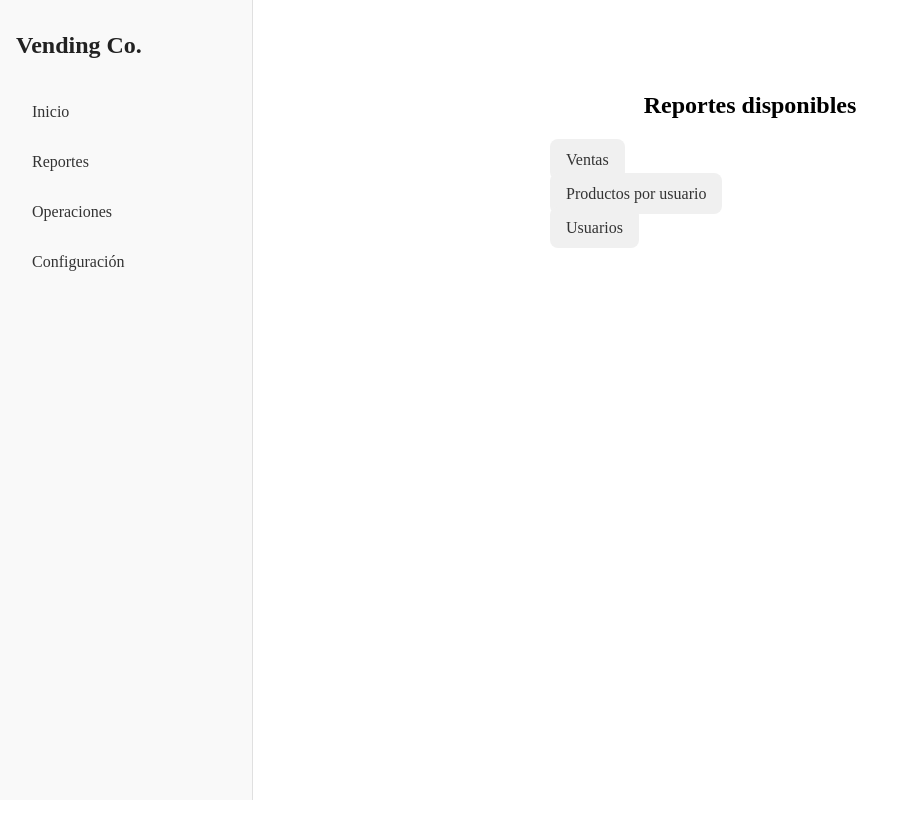
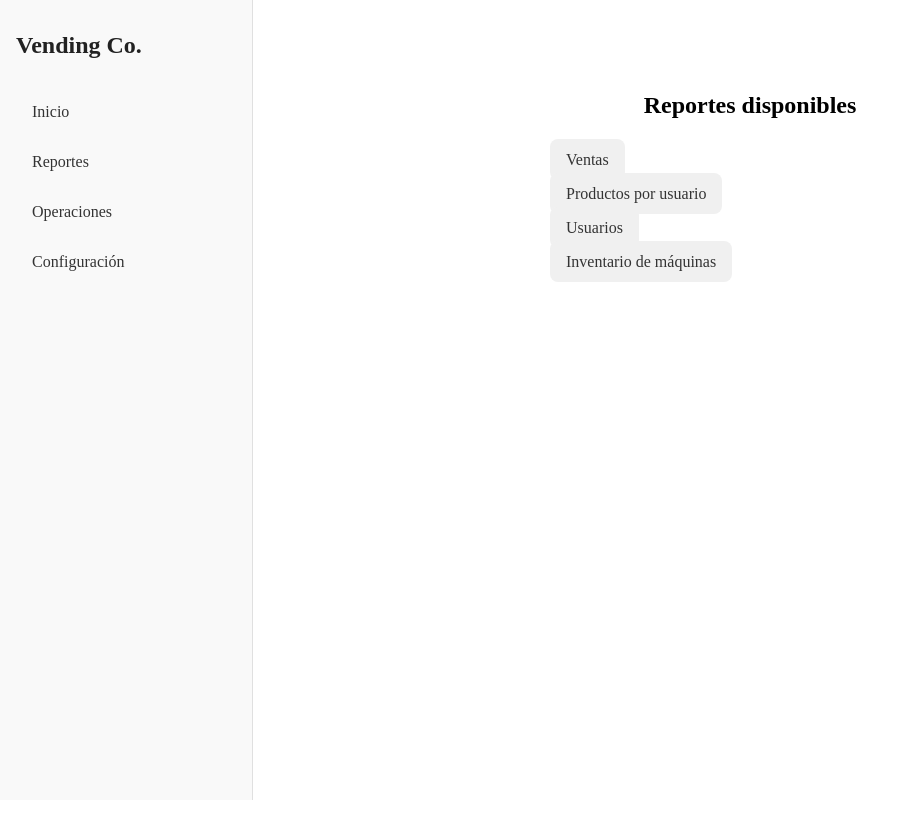
Before and after one commit to CarlosServin18/vending-manager, an Angular app: page /reportes in a window 1280 px wide. Shown: the whole page, without its empty margins (0-902 px from the left). Built offline with nearby package versions, Linux system fonts and the light colour scheme.

Commit message:
Route inventario under reportes

```diff
--- a/src/app/app.html
+++ b/src/app/app.html
@@ -3,7 +3,7 @@
   <aside class="sidebar" *ngIf="!isAuthRoute">
     <div class="brand">Vending Co.</div>
     <nav class="menu">
-      <a routerLink="/" routerLinkActive="active">Inicio</a>
+      <a routerLink="/inicio" routerLinkActive="active">Inicio</a>
       <a routerLink="/reportes" routerLinkActive="active">Reportes</a>
       <a routerLink="/operaciones" routerLinkActive="active">Operaciones</a>
       <a routerLink="/configuracion" routerLinkActive="active">Configuración</a>
--- a/src/app/app.routes.ts
+++ b/src/app/app.routes.ts
@@ -3,6 +3,11 @@ import { Routes } from '@angular/router';
 export const routes: Routes = [
   {
     path: '',
+    redirectTo: 'auth',
+    pathMatch: 'full'
+  },
+  {
+    path: 'inicio',
     loadChildren: () =>
       import('./features/inicio/inicio.module').then(m => m.InicioModule)
   },
--- a/src/app/features/auth/pages/login/login.ts
+++ b/src/app/features/auth/pages/login/login.ts
@@ -17,7 +17,7 @@ export class LoginComponent {
 
   login() {
     if (this.username && this.password) {
-      this.router.navigate(['/']); // o a dashboard
+      this.router.navigate(['/inicio']);
     } else {
       alert('Datos incorrectos');
     }
--- a/src/app/features/inicio/pages/home/home.html
+++ b/src/app/features/inicio/pages/home/home.html
@@ -4,6 +4,7 @@
 
   <div class="menu">
     <a routerLink="/reportes/usuarios/ventas" class="card">📊 Reportes</a>
+    <a routerLink="/reportes/vending/inventario" class="card">📦 Inventario</a>
     <a routerLink="/reportes" class="card">⚙️ Operaciones</a>
     <a routerLink="/configuracion" class="card">🔧 Configuración</a>
   </div>
--- /dev/null
+++ b/src/app/features/inventario/pages/inventario/inventario.html
@@ -0,0 +1,4 @@
+<section class="inventario">
+  <h1>Inventario</h1>
+  <p>Aquí se mostrará el inventario de máquinas vending.</p>
+</section>
--- /dev/null
+++ b/src/app/features/inventario/pages/inventario/inventario.scss
@@ -0,0 +1,3 @@
+.inventario {
+  padding: 1rem;
+}
--- a/src/app/features/reportes/pages/menu/menu.html
+++ b/src/app/features/reportes/pages/menu/menu.html
@@ -4,5 +4,6 @@
     <li><a routerLink="/reportes/usuarios/ventas">Ventas</a></li>
     <li><a routerLink="/reportes/usuarios/productos">Productos por usuario</a></li>
     <li><a routerLink="/reportes/usuarios/usuarios">Usuarios</a></li>
+    <li><a routerLink="/reportes/vending/inventario">Inventario de máquinas</a></li>
   </ul>
 </section>
--- a/src/app/features/reportes/reportes-routing.module.ts
+++ b/src/app/features/reportes/reportes-routing.module.ts
@@ -6,6 +6,7 @@ import { ReportesMenu } from './pages/menu/menu';
 const routes: Routes = [
   { path: '', component: ReportesMenu },
   {path: 'usuarios', loadChildren: () => import('./usuarios/usuarios.module').then(m => m.UsuariosModule)},
+  {path: 'vending/inventario', loadChildren: () => import('../inventario/inventario.module').then(m => m.InventarioModule)},
 
 ];
 
--- a/src/app/features/reportes/reportes.module.ts
+++ b/src/app/features/reportes/reportes.module.ts
@@ -5,6 +5,7 @@ import { ReportesRoutingModule } from './reportes-routing.module';
 import { Ventas } from './usuarios/pages/ventas/ventas';
 import { RouterModule } from '@angular/router';
 import { ReportesMenu } from './pages/menu/menu';
+import { Inventario } from '../inventario/pages/inventario/inventario';
 
 
 @NgModule({
@@ -14,7 +15,8 @@ import { ReportesMenu } from './pages/menu/menu';
     ReportesRoutingModule,
     Ventas,
     RouterModule,
-    ReportesMenu
+    ReportesMenu,
+    Inventario
   ]
 })
 export class ReportesModule { }
```
Also changed, not shown: src/app/features/inventario/inventario-routing.module.ts (added, +13 -0 lines), src/app/features/inventario/inventario.module.ts (added, +16 -0 lines), src/app/features/inventario/pages/inventario/inventario.ts (added, +9 -0 lines).
